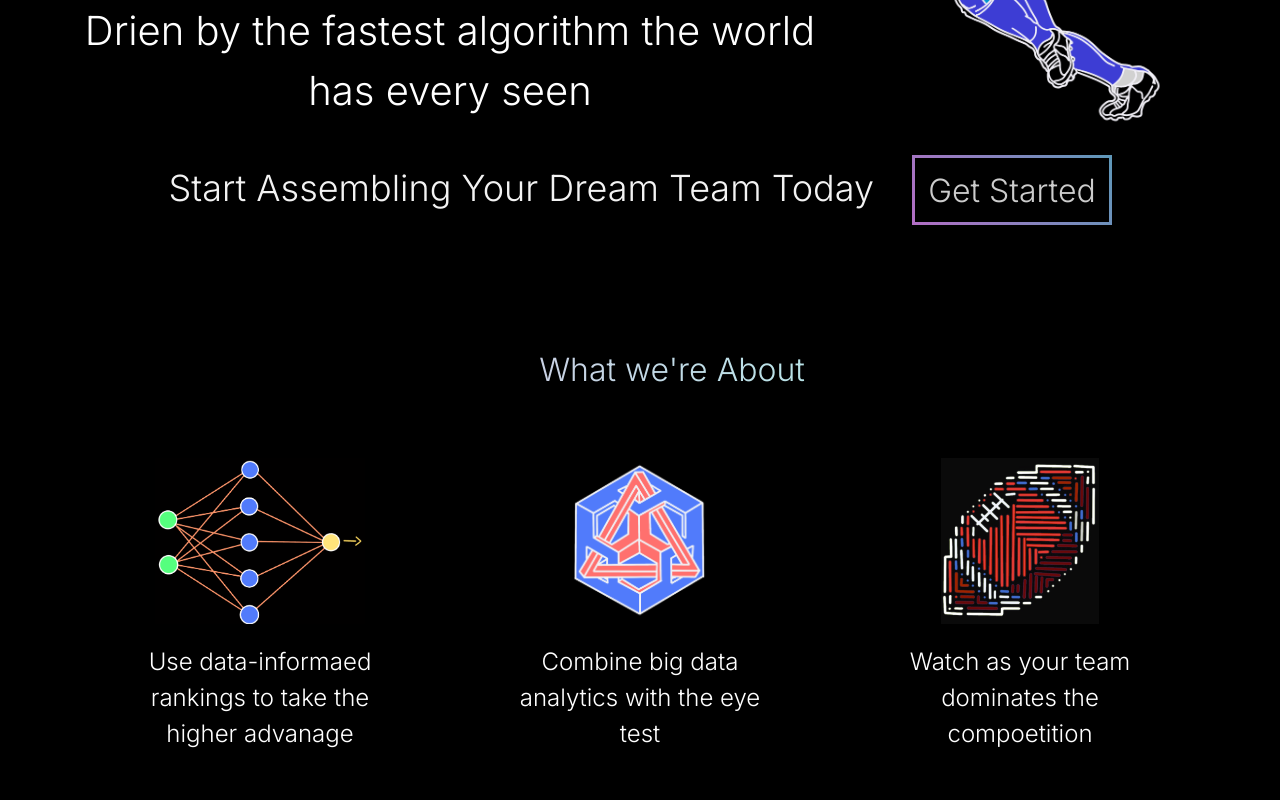
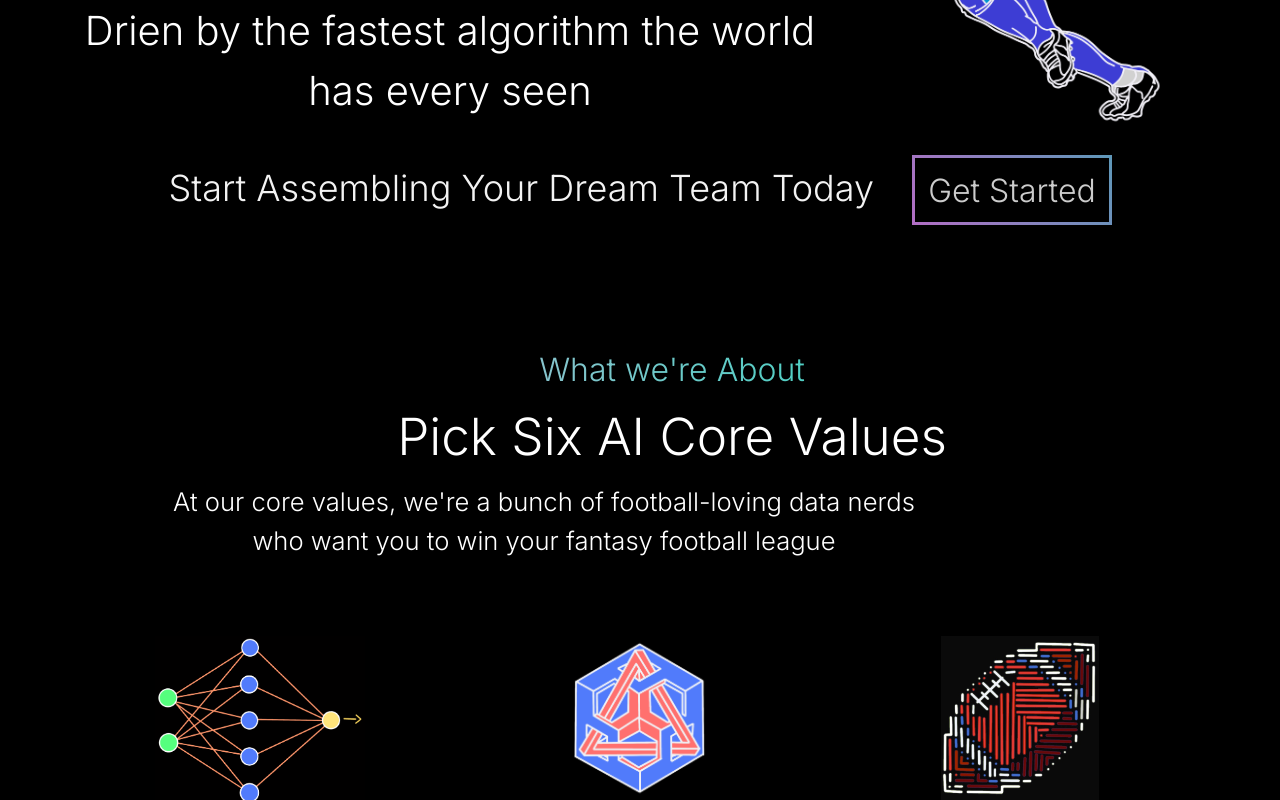
Before and after one commit to AskSid/pick-six-ai, a React (Create React App) app: page / in a window 1280 px wide. Shown: the part 425-1225 px from the top of the page. Built offline with nearby package versions, Linux system fonts and the light colour scheme.

Commit message:
finished info section

```diff
--- a/src/components/HomePage/Information/Information.js
+++ b/src/components/HomePage/Information/Information.js
@@ -10,7 +10,8 @@ function Information(props) {
     <div className={styles.information}>
       <Container>
         <h2 className={styles.informationTitle}>What we're About</h2>
-        <h2></h2>
+        <h2 className={styles.informationHeader}>Pick Six AI Core Values</h2>
+        <p className={styles.informationSubheading}>At our core values, we're a bunch of football-loving data nerds who want you to win your fantasy football league</p>
         <Row>
           <Col md={4}>
             <img
--- a/src/components/HomePage/Information/Information.module.css
+++ b/src/components/HomePage/Information/Information.module.css
@@ -8,12 +8,28 @@
 }
 
 .informationTitle {
-    background: -webkit-linear-gradient(180deg, #A1FFEE, #E5B1DD);
+    background: -webkit-linear-gradient(180deg, #00dfb6, #E5B1DD);
     background-clip: inherit;
     -webkit-background-clip: text;
     -webkit-text-fill-color: transparent;
+    font-size: 4vh;
+    padding-bottom: 1vh;
+    padding-left: 5vw;
+}
+
+.informationHeader {
+    padding-bottom: 1vh;
+    padding-left: 5vw;
+    color: white;
+    font-size: 4vmax;
+}
+
+.informationSubheading {
     padding-bottom: 5vh;
     padding-left: 5vw;
+    padding-right: 20vw;
+    color: white;
+    font-size: 2vmax;
 }
 
 .informationImage {
```
